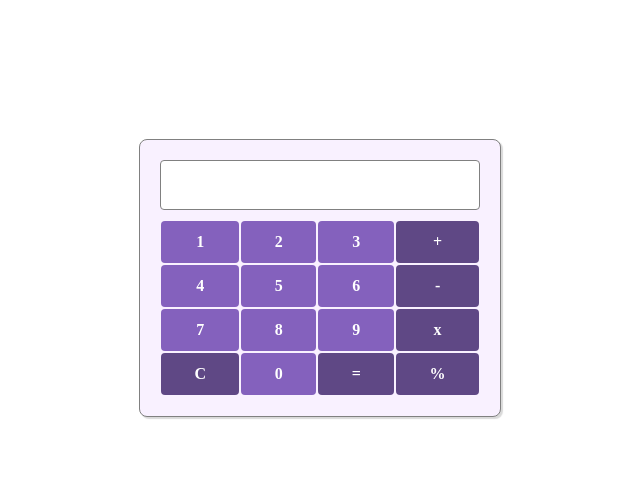
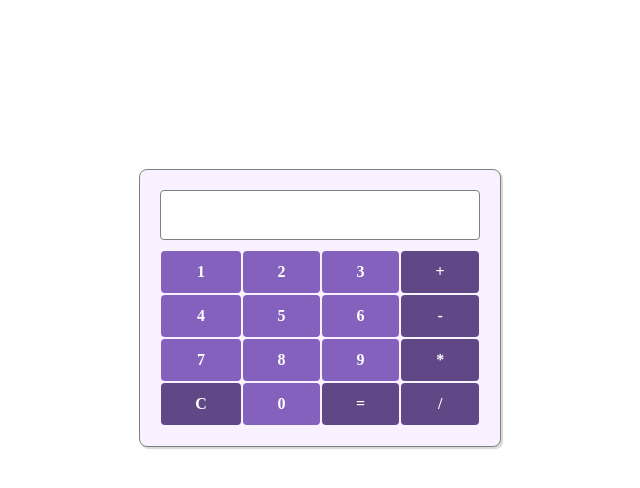
Before and after one commit to DanLoose/Calculator, a plain HTML site: page Calculadora/index.html in a window 1280 px wide. Shown: the whole page, without its empty margins (320-960 px from the left). Drawn offline with Linux system fonts and the light colour scheme.

Commit message:
atualizações de funcionalidade

```diff
--- a/Calculadora/CSS/style.css
+++ b/Calculadora/CSS/style.css
@@ -1,6 +1,10 @@
 *{
     margin: 0;
     padding: 0;
+}
+
+body{
+    padding: 30px;
 }
 
 .Grid-container{
--- a/Calculadora/index.html
+++ b/Calculadora/index.html
@@ -1,11 +1,12 @@
-<!DOCTYPE HTML>
+<!DOCTYPE html>
 <head>
     <meta charset="UTF-8">
+    <meta http-equiv="X-UA-Compatible" content="IE=edge">
+    <meta name="viewport" content="width=device-width, initial-scale=1.0">
     <link rel="stylesheet" href="./CSS/style.css">
-    <title> Calculator</title>
+    <title>Calculadora</title>
 </head>
 <body>
-
     <div class="Grid-container">
         <!-- display -->
        <div id="display"> </div>
@@ -23,8 +24,8 @@
        <span id="zero" class="button">0</span>
 
        <!-- operators -->
-        <span id="division" class="button op">%</span>
-        <span id="multiply" class="button op">x</span>
+       <span id="division" class="button op">/</span>
+       <span id="multiply" class="button op">*</span>
        <span id="minus" class="button op">-</span>
        <span id="plus" class="button op">+</span>
        <span id="clear" class="button op">C</span>
@@ -32,6 +33,5 @@
 
        <script src="./scrypt.js"></script>
     </div>
-
-
 </body>
+</html>
--- a/Calculadora/scrypt.js
+++ b/Calculadora/scrypt.js
@@ -18,8 +18,6 @@ buttons[13].addEventListener("click", changeDisplay);
 buttons[14].addEventListener("click", changeDisplay);
 buttons[15].addEventListener("click", changeDisplay);
 
-buttons.addEventListener("click", changeDisplay);
-
 function changeDisplay(){
     if(this.innerText == "="){
         display.innerHTML = eval(display.textContent);
```
Lines whose indentation alone changed are shown as unchanged.
